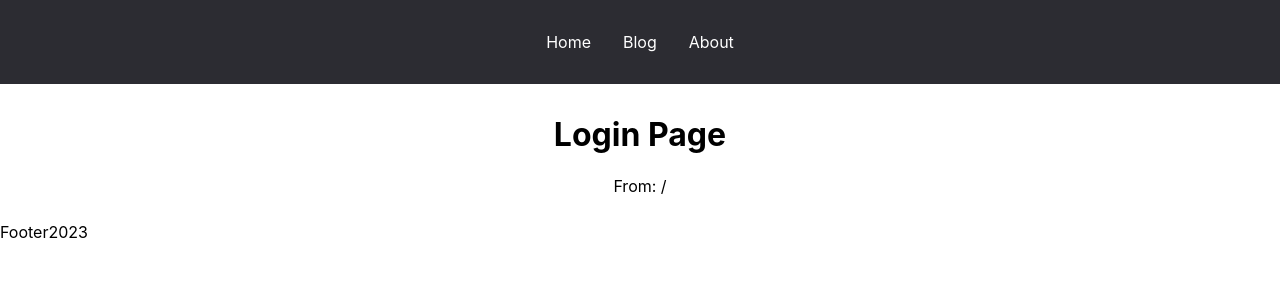
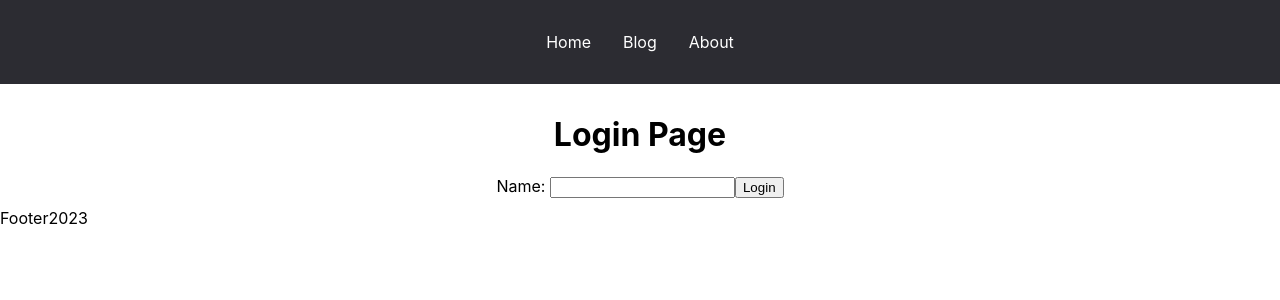
Before and after one commit to ValeraKaktotak/react-router-dom-v6, a React (Create React App) app: page /login in a window 1280 px wide. Shown: the top 300 px of the page. Built offline with nearby package versions, Linux system fonts and the light colour scheme.

Commit message:
added context to login component

```diff
--- a/src/hoc/RequireAuth.jsx
+++ b/src/hoc/RequireAuth.jsx
@@ -1,12 +1,13 @@
 import {useLocation, Navigate, useNavigate} from 'react-router-dom'
+import {useAuth} from 'hook/useAuth'
 
 export const RequireAuth = ({children}) => {
     const location = useLocation()
     const navigate = useNavigate()
 
-    const auth = false
+    const {user} = useAuth()
 
-    if(!auth){
+    if(!user){
         return <Navigate to="/login" state={{from: location}} />
     }
 
--- a/src/pages/LoginPage.jsx
+++ b/src/pages/LoginPage.jsx
@@ -1,15 +1,29 @@
-import {useNavigate, useLocation} from "react-router-dom"
+import { useAuth } from "hook/useAuth";
+import { useNavigate, useLocation } from "react-router-dom";
 
 export const LoginPage = () => {
-    const navigate = useNavigate()
-    const location = useLocation()
-console.log(location)
-    const fromPage = location.state?.from?.pathname || '/'
+  const navigate = useNavigate();
+  const location = useLocation();
+  const { signin } = useAuth();
 
-    return(
-        <div>
-            <h1>Login Page</h1>
-            <p>From: {fromPage}</p>
-        </div>
-    )
-}
+  const fromPage = location.state?.from?.pathname || "/";
+
+  const handleSubmit = (event) => {
+    event.preventDefault();
+    const form = event.target;
+    const user = form.username.value;
+    signin(user, () => navigate(fromPage, {replace: true}));
+  };
+
+  return (
+    <div>
+      <h1>Login Page</h1>
+      <form onSubmit={handleSubmit}>
+        <label>
+          Name: <input name="username" />
+        </label>
+        <button type="submit">Login</button>
+      </form>
+    </div>
+  );
+};
--- a/src/pages/NewPost.jsx
+++ b/src/pages/NewPost.jsx
@@ -1,6 +1,10 @@
+import { useAuth } from "hook/useAuth"
+
 export const NewPost = () => {
+    const {user} = useAuth()
     return(
         <div>
+            <h1>Hello {user}!!!</h1>
             Add new post...
         </div>
     )
```
